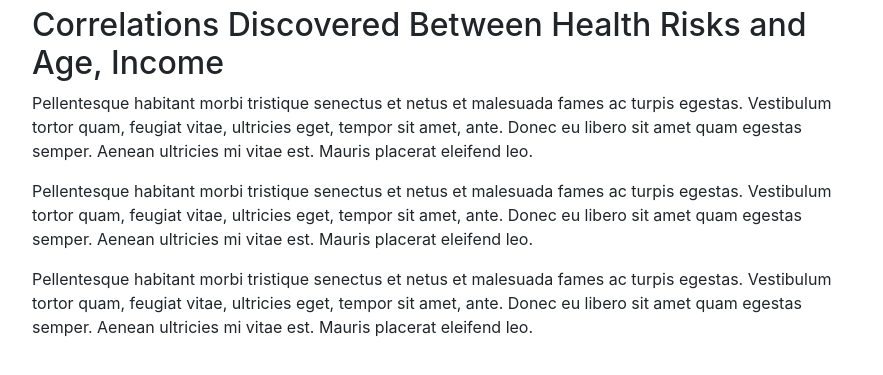
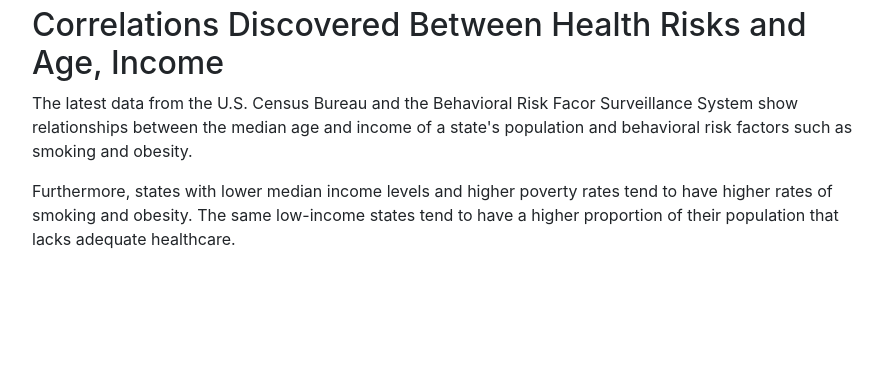
Before and after one commit to angeles-ramirez/D3-challenge, a plain HTML site: page D3_data_journalism/StarterCode/index.html in a window 1280 px wide. Shown: the part 51-426 px from the top of the page, without its empty margins (53-936 px from the left). Drawn offline with nearby package versions, Linux system fonts and the light colour scheme.

Commit message:
html text

```diff
--- a/D3_data_journalism/StarterCode/index.html
+++ b/D3_data_journalism/StarterCode/index.html
@@ -31,23 +31,19 @@
         <div class="article">
           <h2>Correlations Discovered Between Health Risks and Age, Income</h2>
 
-          <p>Pellentesque habitant morbi tristique senectus et netus et malesuada fames ac turpis egestas. Vestibulum
-            tortor
-            quam, feugiat vitae, ultricies eget, tempor sit amet, ante. Donec eu libero sit amet quam egestas semper.
-            Aenean
-            ultricies mi vitae est. Mauris placerat eleifend leo.</p>
+          <p>The latest data from the U.S. Census Bureau and the Behavioral Risk
+            Facor Surveillance System show relationships between the median age and
+            income of a state's population and behavioral risk factors such as
+            smoking and obesity.
+          </p>
 
-          <p>Pellentesque habitant morbi tristique senectus et netus et malesuada fames ac turpis egestas. Vestibulum
-            tortor
-            quam, feugiat vitae, ultricies eget, tempor sit amet, ante. Donec eu libero sit amet quam egestas semper.
-            Aenean
-            ultricies mi vitae est. Mauris placerat eleifend leo.</p>
+          <p>Furthermore, states with lower median income levels and higher poverty
+            rates tend to have higher rates of smoking and obesity. The same
+            low-income states tend to have a higher proportion of their population
+            that lacks adequate healthcare.
+          </p>
 
-          <p>Pellentesque habitant morbi tristique senectus et netus et malesuada fames ac turpis egestas. Vestibulum
-            tortor
-            quam, feugiat vitae, ultricies eget, tempor sit amet, ante. Donec eu libero sit amet quam egestas semper.
-            Aenean
-            ultricies mi vitae est. Mauris placerat eleifend leo.</p>
+
         </div>
       </div>
     </div>
```
